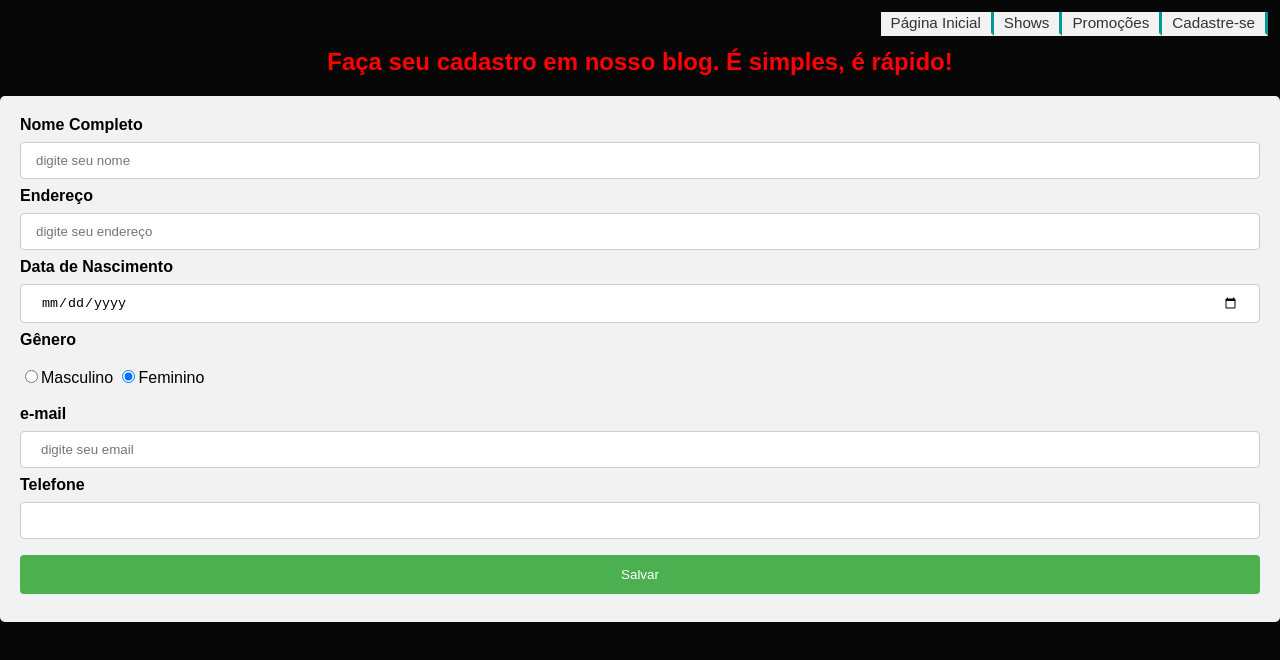
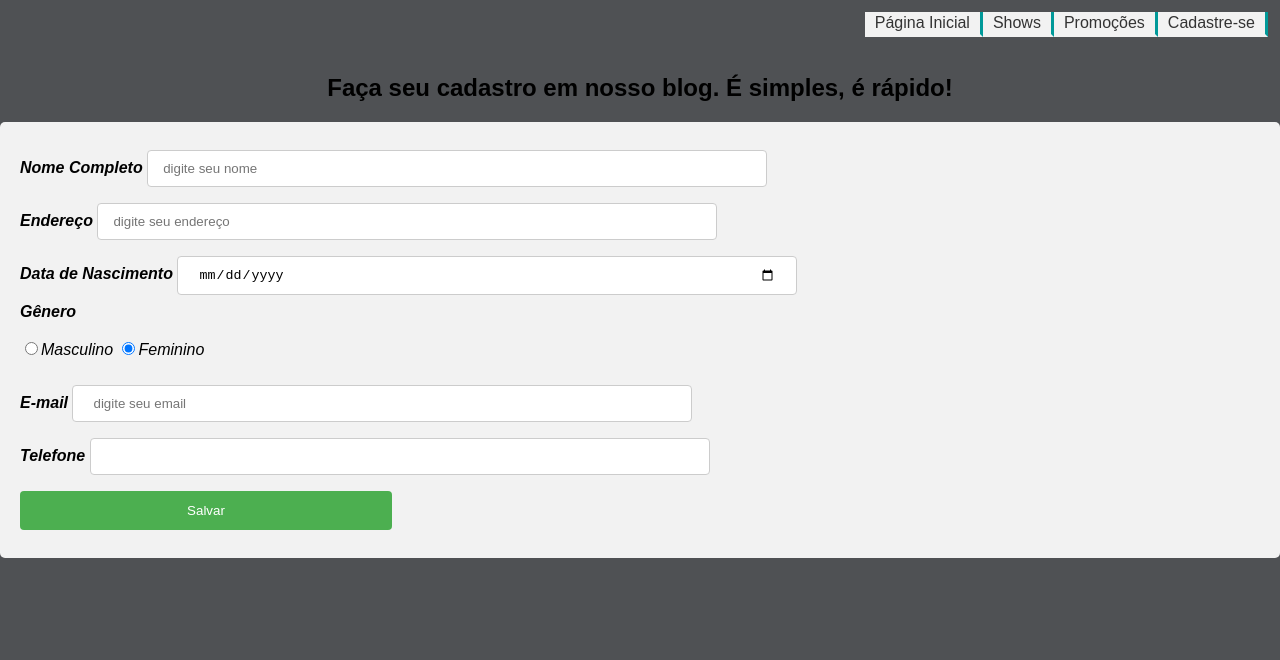
Before and after one commit to joaocarlito/sitehtml1, a plain HTML site: page cadastro.html in a window 1280 px wide. Drawn offline with Linux system fonts and the light colour scheme.

Commit message:
Update cadastro.html

```diff
--- a/cadastro.html
+++ b/cadastro.html
@@ -20,19 +20,20 @@
 body {
 padding:0px;
 margin:0px;
-			background-color:#070707;
+background-color:#4f5154;
     font-family: Arial
 }
     h1 {color: white;
     font-family: Arial}
-		    h2 {color: red;
+    h2 {color: black;
     font-family: Arial}
     h3 {color:#66ccff;
     font-family: Arial}
     p {color:black;
     font-family: Arial}
+
 input[type=text],select{
-		   	width:100%;
+    width:50%;
     padding: 10px 15px;
     margin: 8px 0;
     display: inline-block;
@@ -41,7 +42,7 @@
     box-sizing:border-box;
 }
 input[type=date],select{
-		   	width:100%;
+    width:50%;
     padding: 10px 20px;
     margin: 8px 0;
     display: inline-block;
@@ -50,7 +51,7 @@
     box-sizing:border-box;
 }
 input[type=email],select{
-		   	width:100%;
+    width:50%;
     padding: 10px 20px;
     margin: 8px 0;
     display: inline-block;
@@ -59,7 +60,7 @@
     box-sizing:border-box;
 }
 input[type=tel],select{
-		   	width:100%;
+    width:50%;
     padding: 10px 20px;
     margin: 8px 0;
     display: inline-block;
@@ -67,9 +68,8 @@
     border-radius: 4px;
     box-sizing:border-box;
 }
-
 input[type=submit]{
-		   	width:100%;
+    width:30%;
     background-color:#4CAF50;
     color: white;
     padding: 12px 20px;
@@ -78,7 +78,6 @@
     border-radius: 4px;
     cursor:pointer;
 }
-
 input[type=submit]:hover{
     background-color:#45a049;
 }
@@ -87,10 +86,10 @@
 padding:12px;
 margin:0px;
 float: right;
-			width: 100%;
+width: 50%;
 background-color:#black;
 list-style:none;
-			font:95% Arial;
+font:100% Arial;
 border-radius: 10px;
 }
 
@@ -111,12 +110,20 @@
 color: #6D6D6D;
 border-bottom:3px solid #009999;
 }
-
 .cadastro{
         border-radius: 5px;
         background-color:#f2f2f2;
         padding:20px;
         }
+
+<style>
+	   address {
+		display: block;
+		font-style: italic;
+		background: #4CAF50;
+		color: white;
+	}
+
 </style>
 </head>
 
@@ -127,36 +134,33 @@
 <li><a href="pagina2.html">Promoções </a></li>
 <li><a href="pagina1.html">Shows </a></li>
 <li><a href="index.html">Página Inicial </a></li>
-
-
 </ul>
 </div>
 
-		<br>
+<br><br><br>
 <center>
 <h2>Faça seu cadastro em nosso blog. É simples, é rápido!</h2>
 </center>
-
 <div class="cadastro">
+   	<address>
 	 <form>
-
 <label for="nome"><b>Nome Completo</b></label>
-				<input type="text" id="nome" name="nome" placeholder="digite seu nome">
+<input type="text" id="nome" name="nome" placeholder="digite seu nome"></br>
 <label for="nome"><b>Endereço</b></label>
-				<input type="text" id="endereco" name="endereco" placeholder="digite seu endereço">
+<input type="text" id="endereco" name="endereco" placeholder="digite seu endereço"></br>
 <label for="data_nasc"><b>Data de Nascimento</b></label>
-				<input type="date" id="data_nasc" name="nascimento">
+<input type="date" id="data_nasc" name="nascimento"></br>
 <label for="sexo"><b>Gênero</b></label></br></br>
 <input type="radio" name="sexo" value="homem" checked>Masculino  <input type="radio" name="sexo" value="mulher" checked>Feminino</br></br>
-				<label for="email"><b>e-mail</b></label>
-				<input type="email" id="email" name="email" placeholder="digite seu email">
+<label for="email"><b>E-mail</b></label>
+<input type="email" id="email" name="email" placeholder="digite seu email"></br>
 <label for="telefone"><b>Telefone</b></label>
 <input type="tel" id="fone" name="fone"><br>
-
 
 </select>
     <input type="submit" value="Salvar">
    </form>
+	</address>
 </div>
 
 
```
Lines whose indentation alone changed are shown as unchanged.
